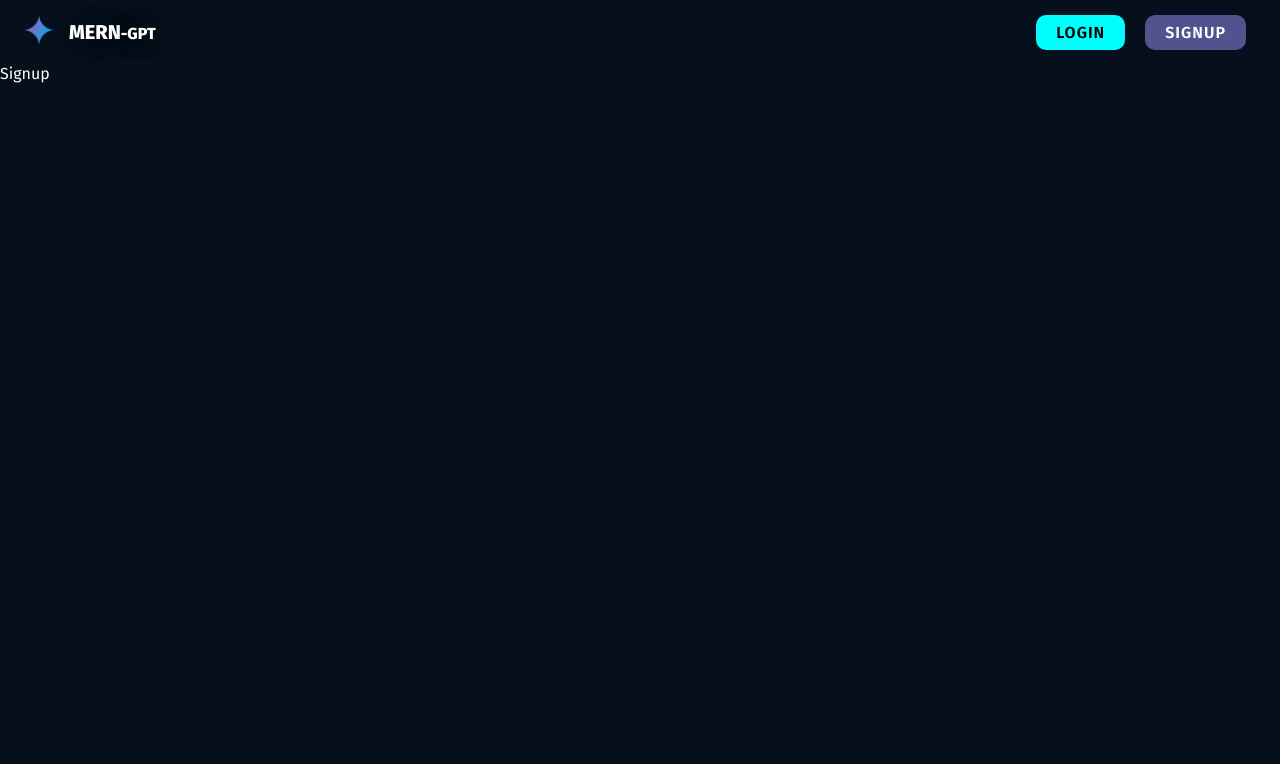
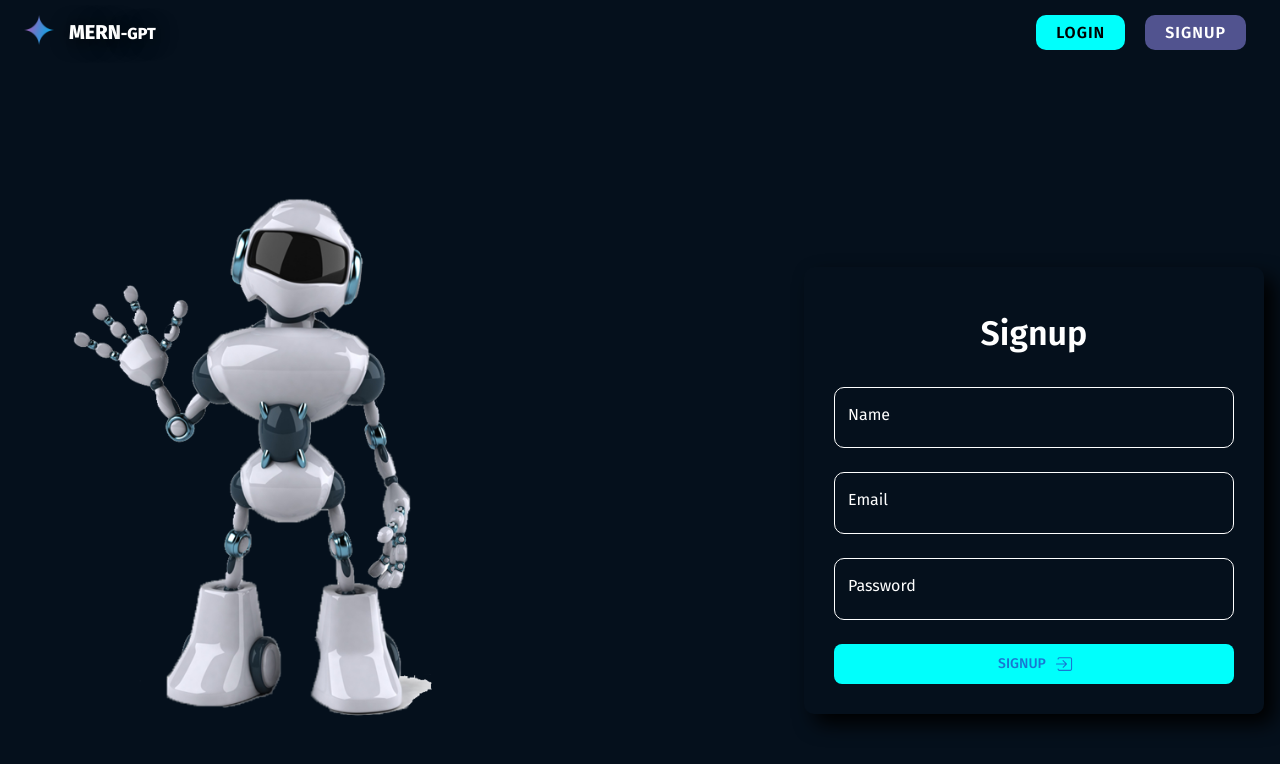
Before and after one commit to minhquang-tran/mern-chatbot, a React (Vite) app in the folder frontend/: page /signup in a window 1280 px wide. Shown: the top 764 px of the page. Built offline with nearby package versions, Linux system fonts and the light colour scheme; no server answers.

Commit message:
User signup

```diff
--- a/frontend/src/App.tsx
+++ b/frontend/src/App.tsx
@@ -5,9 +5,10 @@
 import Signup from "./pages/Signup";
 import Chat from "./pages/Chat";
 import NotFound from "./pages/NotFound";
-// import { useAuth } from "./context/AuthContext";
+import { useAuth } from "./context/AuthContext";
 
 function App() {
+  const auth = useAuth();
   // console.log(useAuth()?.isLoggedIn);
   return (
     <main>
@@ -16,7 +17,9 @@
         <Route path="/" element={<Home />} />
         <Route path="/login" element={<Login />} />
         <Route path="/signup" element={<Signup />} />
-        <Route path="/chat" element={<Chat />} />
+        {auth?.isLoggedIn && auth.user && (
+          <Route path="/chat" element={<Chat />} />
+        )}
         <Route path="*" element={<NotFound />} />
       </Routes>
     </main>
--- a/frontend/src/context/AuthContext.tsx
+++ b/frontend/src/context/AuthContext.tsx
@@ -9,6 +9,7 @@
   checkAuthStatus,
   loginUser,
   logoutUser,
+  signupUser,
 } from "../helpers/api-communicator";
 
 type User = {
@@ -22,8 +23,8 @@
   signup: (name: string, email: string, password: string) => Promise<void>;
   logout: () => Promise<void>;
 };
+const AuthContext = createContext<UserAuth | null>(null);
 
-const AuthContext = createContext<UserAuth | null>(null);
 export const AuthProvider = ({ children }: { children: ReactNode }) => {
   const [user, setUser] = useState<User | null>(null);
   const [isLoggedIn, setIsLoggedIn] = useState(false);
@@ -46,7 +47,13 @@
       setIsLoggedIn(true);
     }
   };
-  const signup = async (name: string, email: string, password: string) => {};
+  const signup = async (name: string, email: string, password: string) => {
+    const data = await signupUser(name, email, password);
+    if (data) {
+      setUser({ email: data.email, name: data.name });
+      setIsLoggedIn(true);
+    }
+  };
   const logout = async () => {
     await logoutUser();
     setIsLoggedIn(false);
@@ -58,8 +65,8 @@
     user,
     isLoggedIn,
     login,
+    logout,
     signup,
-    logout,
   };
   return <AuthContext.Provider value={value}>{children}</AuthContext.Provider>;
 };
--- a/frontend/src/helpers/api-communicator.ts
+++ b/frontend/src/helpers/api-communicator.ts
@@ -1,4 +1,17 @@
 import axios from "axios";
+
+export const signupUser = async (
+  name: string,
+  email: string,
+  password: string,
+) => {
+  const res = await axios.post("/user/signup", { name, email, password });
+  if (res.status != 201) {
+    throw new Error("Unable to signup");
+  }
+  const data = await res.data;
+  return data;
+};
 
 export const loginUser = async (email: string, password: string) => {
   const res = await axios.post("/user/login", { email, password });
--- a/frontend/src/pages/Login.tsx
+++ b/frontend/src/pages/Login.tsx
@@ -1,12 +1,14 @@
 import { Box, Typography, Button } from "@mui/material";
 
-import React from "react";
+import React, { useEffect } from "react";
 import { IoIosLogIn } from "react-icons/io";
 import CustomizedInput from "../components/shared/CustomizedInput";
 import toast from "react-hot-toast";
 import { useAuth } from "../context/AuthContext";
+import { useNavigate } from "react-router-dom";
 
 const Login = () => {
+  const navigate = useNavigate();
   const auth = useAuth();
   const handleSubmit = async (e: React.FormEvent<HTMLFormElement>) => {
     e.preventDefault();
@@ -22,6 +24,11 @@
       toast.error("Signing In Failed", { id: "login" });
     }
   };
+  useEffect(() => {
+    if (auth?.user) {
+      return navigate("/chat");
+    }
+  }, [auth]);
   return (
     <Box width={"100%"} height={"100%"} display="flex" flex={1}>
       <Box padding={8} mt={8} display={{ md: "flex", sm: "none", xs: "none" }}>
--- a/frontend/src/pages/Signup.tsx
+++ b/frontend/src/pages/Signup.tsx
@@ -1,7 +1,97 @@
-import React from "react";
+import { Box, Typography, Button } from "@mui/material";
+
+import React, { useEffect } from "react";
+import { IoIosLogIn } from "react-icons/io";
+import CustomizedInput from "../components/shared/CustomizedInput";
+import toast from "react-hot-toast";
+import { useAuth } from "../context/AuthContext";
+import { useNavigate } from "react-router-dom";
 
 const Signup = () => {
-  return <div>Signup</div>;
+  const navigate = useNavigate();
+  const auth = useAuth();
+  const handleSubmit = async (e: React.FormEvent<HTMLFormElement>) => {
+    e.preventDefault();
+    const formData = new FormData(e.currentTarget);
+    const name = formData.get("name") as string;
+    const email = formData.get("email") as string;
+    const password = formData.get("password") as string;
+    try {
+      toast.loading("Signing Up", { id: "signup" });
+      await auth?.signup(name, email, password);
+      toast.success("Signed Up Successfully", { id: "signup" });
+    } catch (error) {
+      console.log(error);
+      toast.error("Signing Up Failed", { id: "signup" });
+    }
+  };
+  useEffect(() => {
+    if (auth?.user) {
+      return navigate("/chat");
+    }
+  }, [auth]);
+  return (
+    <Box width={"100%"} height={"100%"} display="flex" flex={1}>
+      <Box padding={8} mt={8} display={{ md: "flex", sm: "none", xs: "none" }}>
+        <img src="airobot.png" alt="Robot" style={{ width: "400px" }} />
+      </Box>
+      <Box
+        display={"flex"}
+        flex={{ xs: 1, md: 0.5 }}
+        justifyContent={"center"}
+        alignItems={"center"}
+        padding={2}
+        ml={"auto"}
+        mt={16}
+      >
+        <form
+          onSubmit={handleSubmit}
+          style={{
+            margin: "auto",
+            padding: "30px",
+            boxShadow: "10px 10px 20px #000",
+            borderRadius: "10px",
+            border: "none",
+          }}
+        >
+          <Box
+            sx={{
+              display: "flex",
+              flexDirection: "column",
+              justifyContent: "center",
+            }}
+          >
+            <Typography
+              variant="h4"
+              textAlign="center"
+              padding={2}
+              fontWeight={600}
+            >
+              Signup
+            </Typography>
+            <CustomizedInput type="text" name="name" label="Name" />
+            <CustomizedInput type="email" name="email" label="Email" />
+            <CustomizedInput type="password" name="password" label="Password" />
+            <Button
+              type="submit"
+              sx={{
+                px: 2,
+                py: 1,
+                mt: 2,
+                width: "400px",
+                borderRadius: 2,
+                bgcolor: "#00fffc",
+                ":hover": { bgcolor: "white", color: "black" },
+              }}
+              endIcon={<IoIosLogIn />}
+            >
+              Signup
+            </Button>
+          </Box>
+        </form>
+      </Box>
+    </Box>
+  );
 };
 
 export default Signup;
```
